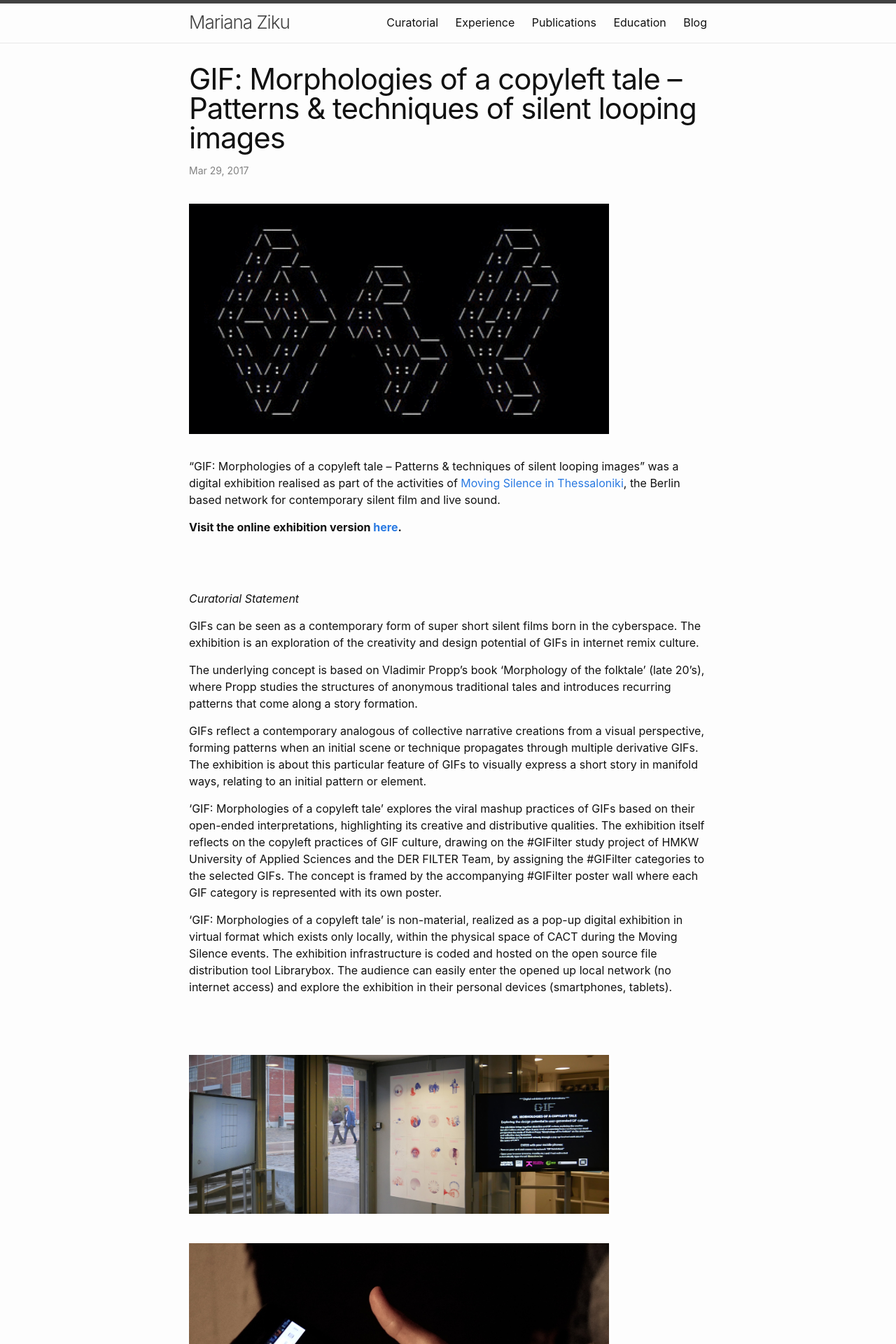
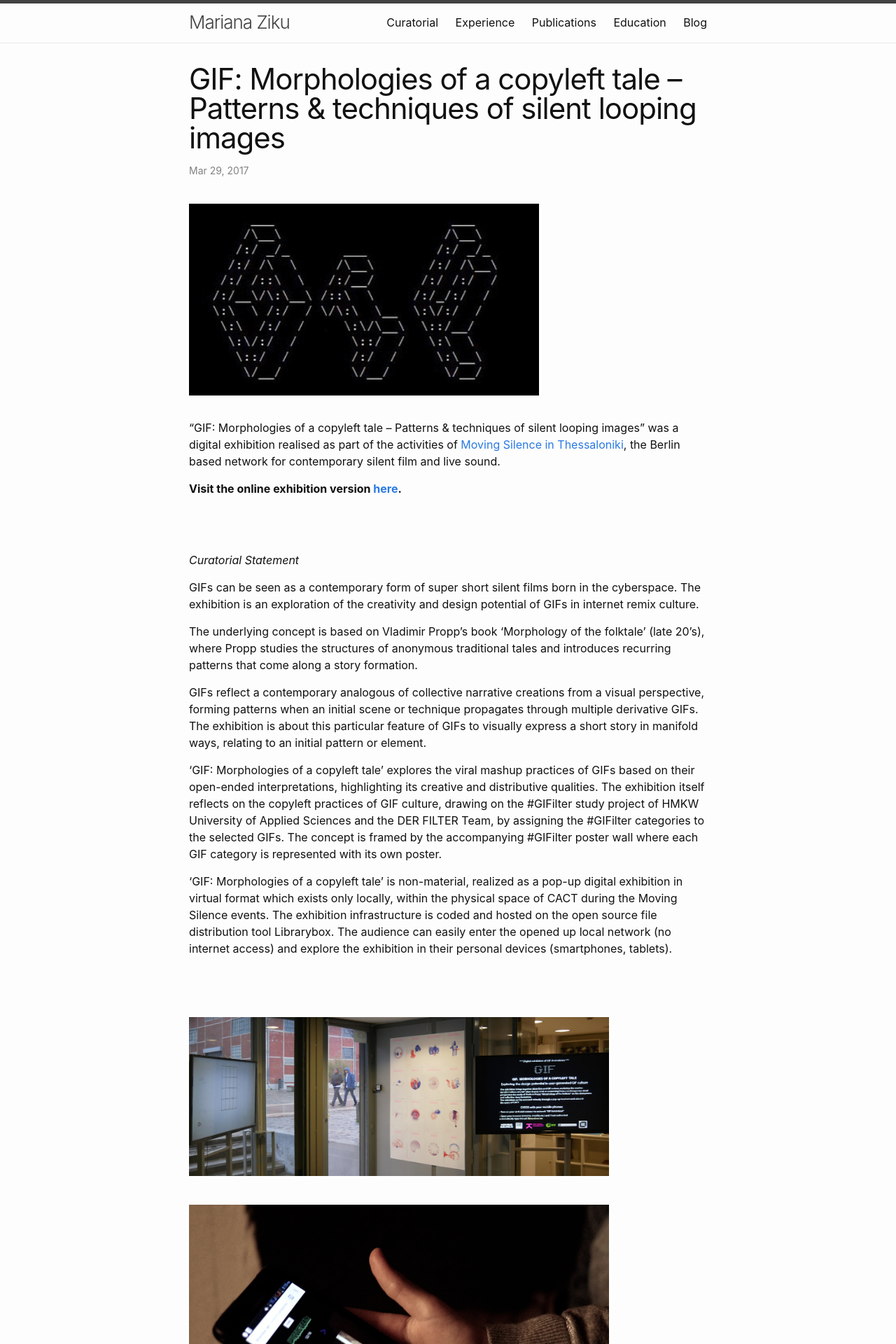
Before and after one commit to mziku/mziku.github.io, a Jekyll site: the page built from _posts/2017-03-29-gif-morphologies-of-a-copyleft-tale.md.md, in a window 1280 px wide. Shown: the top 1920 px of the page at 70% size. Built offline with Jekyll 4.4.1, drawn with Linux system fonts in a browser that asks for light colours.

Commit message:
Update 2017-03-29-gif-morphologies-of-a-copyleft-tale.md.md

```diff
--- a/_posts/2017-03-29-gif-morphologies-of-a-copyleft-tale.md.md
+++ b/_posts/2017-03-29-gif-morphologies-of-a-copyleft-tale.md.md
@@ -6,7 +6,7 @@ tags:
 ---
 
 
-<p><img src="https://mziku.github.io/images/gif morphologies of a copyleft tale.gif" style="margin-top:2mm; margin-right:3mm; margin-bottom:5mm; margin-left:0;" alt="gif morphologies of a copyleft tale" width="600" height="" align="center"><br><i></i></p>
+<p><img src="https://mziku.github.io/images/gif morphologies of a copyleft tale.gif" style="margin-top:2mm; margin-right:3mm; margin-bottom:5mm; margin-left:0;" alt="gif morphologies of a copyleft tale" width="500" height="" align="center"><br><i></i></p>
 
 “GIF: Morphologies of a copyleft tale – Patterns & techniques of silent looping images” was a digital exhibition realised as part of the activities of [Moving Silence in Thessaloniki](http://technoviking.tv/movingsilence.net/2017-03-10-thessaloniki.html), the Berlin based network for contemporary silent film and live sound.
 
```
